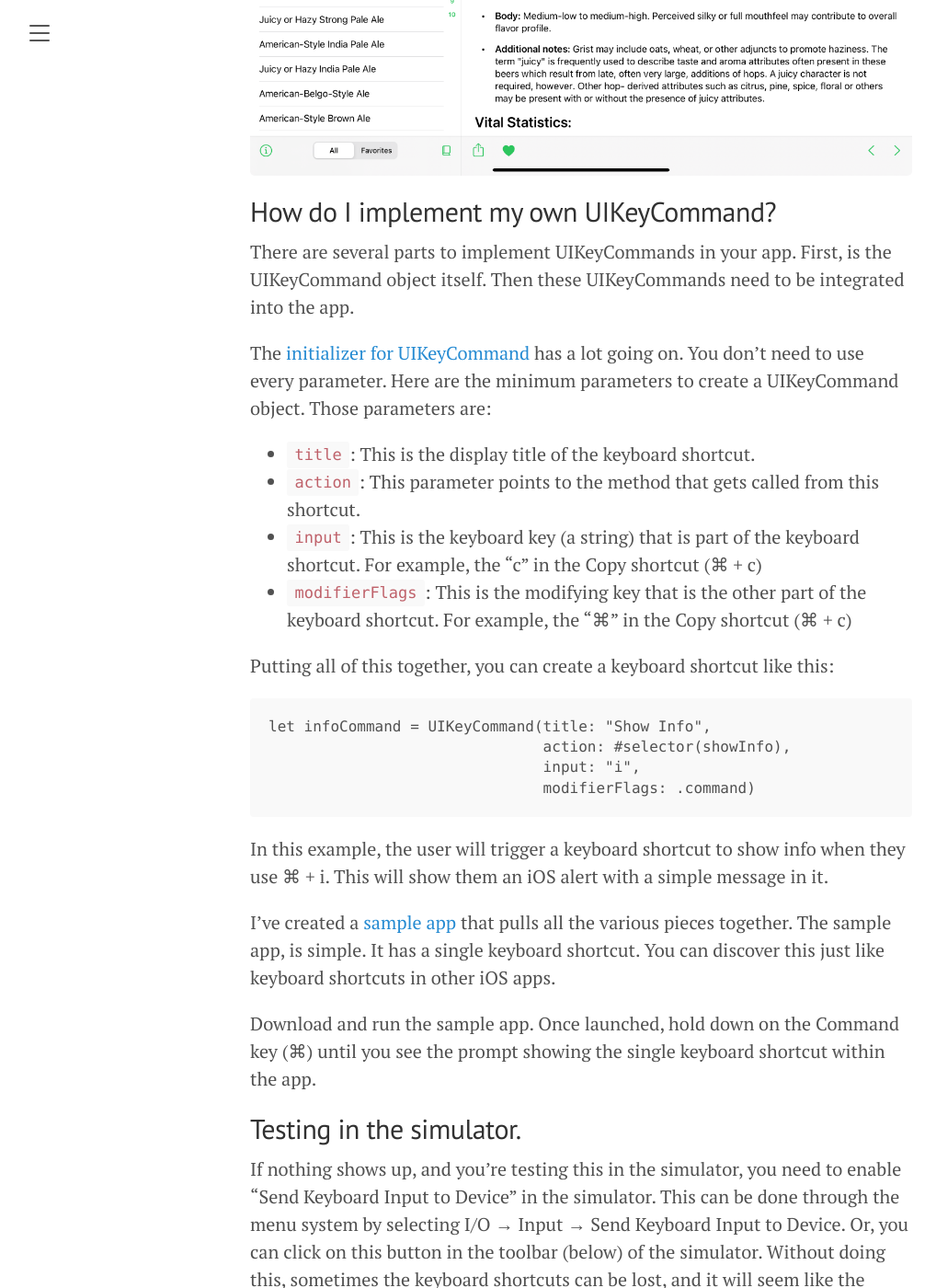
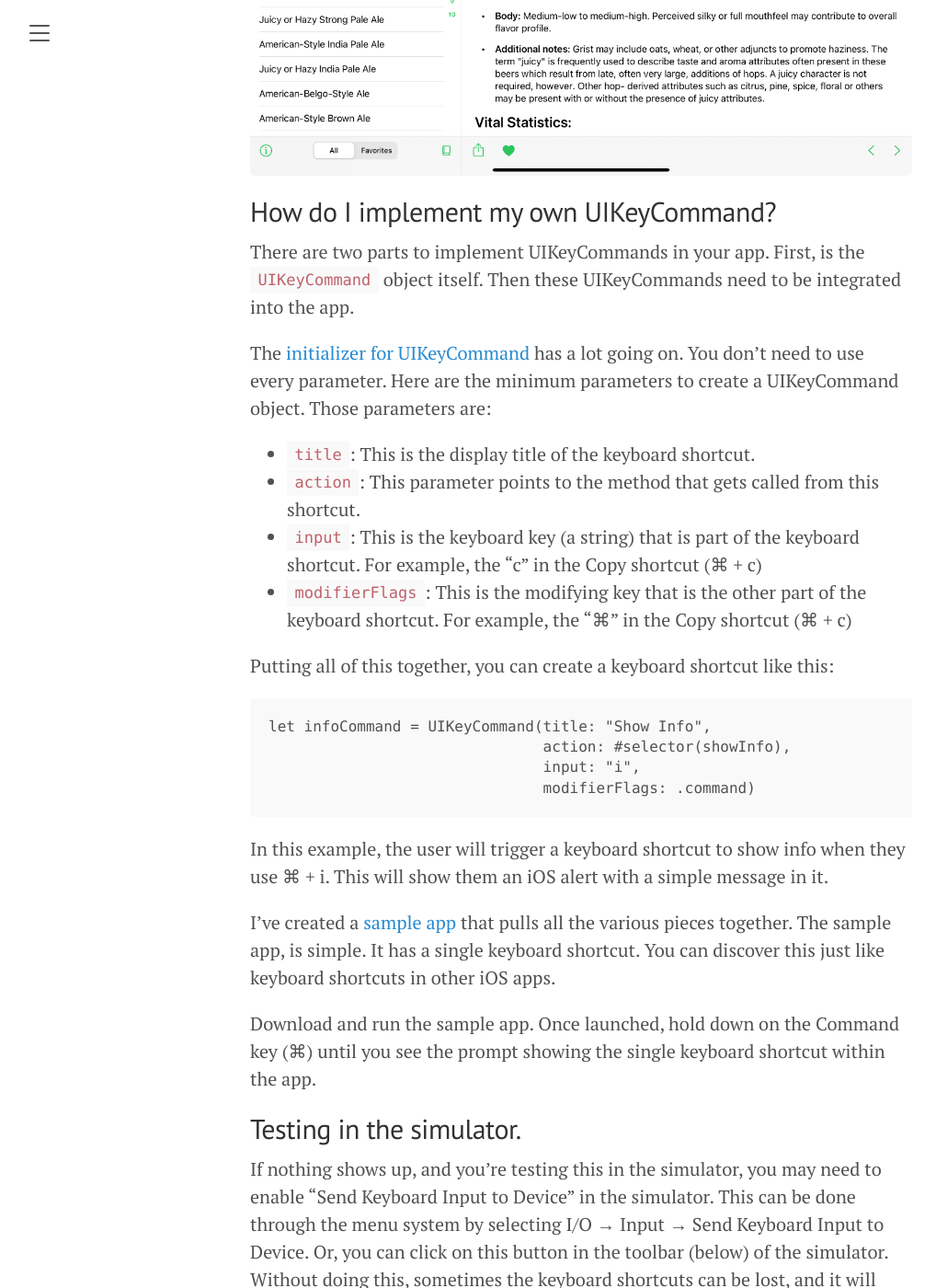
Before and after one commit to rwgrier/rwgrier.github.io, a Jekyll site: the page built from _posts/2021/2021-04-23-uikeycommand-part-1.md, in a window 1280 px wide and 1400 px high, scrolled down 1089 px. Shown: the whole window at 92% size, without its empty margins (8-1026 px from the left). Built offline with Jekyll 4.4.1, drawn with Linux system fonts in a browser that asks for light colours; some of the changed text lies outside the part shown.

Commit message:
Tweaked the text a bit.

```diff
--- a/_posts/2021/2021-04-23-uikeycommand-part-1.md
+++ b/_posts/2021/2021-04-23-uikeycommand-part-1.md
@@ -20,7 +20,7 @@ These keyboard shortcuts have been around for a few years. So, it’s easy to se
 
 ## How do I implement my own UIKeyCommand?
 
-There are several parts to implement UIKeyCommands in your app. First, is the UIKeyCommand object itself. Then these UIKeyCommands need to be integrated into the app.
+There are two parts to implement UIKeyCommands in your app. First, is the `UIKeyCommand` object itself. Then these UIKeyCommands need to be integrated into the app.
 
 The [initializer for UIKeyCommand](https://developer.apple.com/documentation/uikit/uikeycommand/3358593-init "UIKeyCommand init") has a lot going on. You don’t need to use every parameter. Here are the minimum parameters to create a UIKeyCommand object. Those parameters are:
 
@@ -46,7 +46,7 @@ Download and run the sample app. Once launched, hold down on the Command key (
 
 ## Testing in the simulator.
 
-If nothing shows up, and you’re testing this in the simulator, you need to enable “Send Keyboard Input to Device” in the simulator. This can be done through the menu system by selecting I/O → Input → Send Keyboard Input to Device. Or, you can click on this button in the toolbar (below) of the simulator. Without doing this, sometimes the keyboard shortcuts can be lost, and it will seem like the keyboard shortcuts are not working.
+If nothing shows up, and you’re testing this in the simulator, you may need to enable “Send Keyboard Input to Device” in the simulator. This can be done through the menu system by selecting I/O → Input → Send Keyboard Input to Device. Or, you can click on this button in the toolbar (below) of the simulator. Without doing this, sometimes the keyboard shortcuts can be lost, and it will seem like the keyboard shortcuts are not working.
 
 ![Send Keyboard Input to Device](/public/images/2021-uikeycommand-1/send-keyboard-input-to-device.png)
 
```
Also changed, not shown: other parts of _posts/2021/2021-04-23-uikeycommand-part-1.md (+1 -1 lines).
